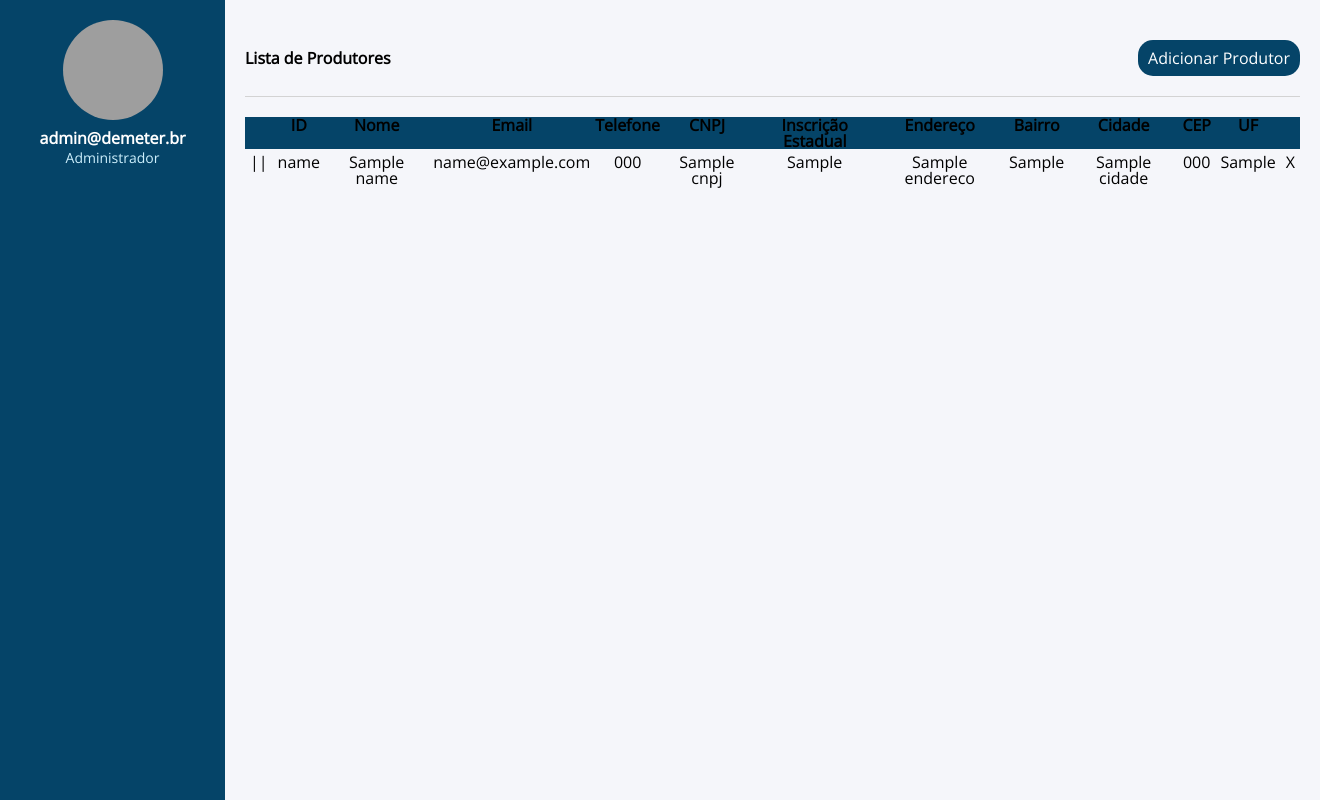
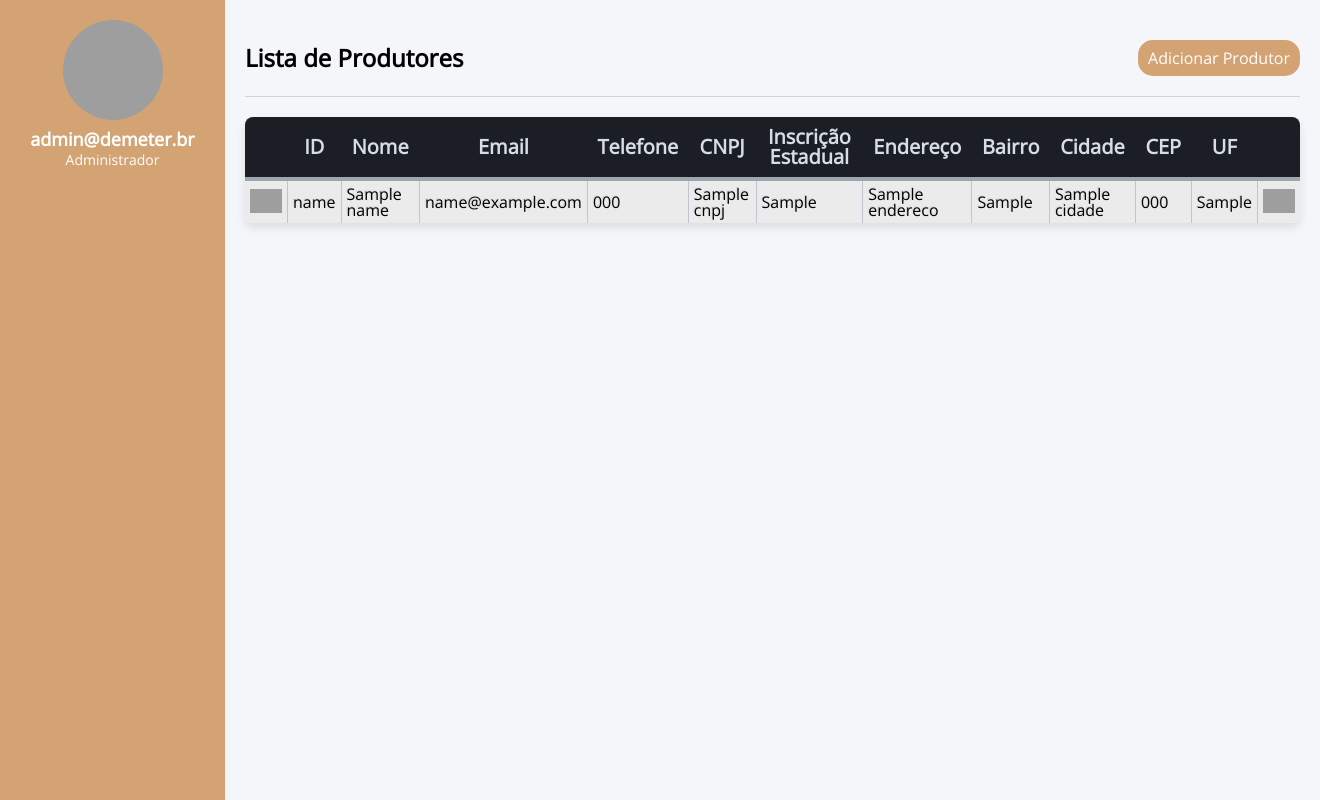
Before and after one commit to LinoMontagnon1/crud-demeter, a Flask app: template app/templates/crud.html in a window 1320 px wide. Run offline with Flask 3, Linux system fonts and the light colour scheme; the template is opened without the code that fills it: most values are stand-ins (such as "Sample title", 1, 10 or a date in 2020); grey boxes are pictures that could not be loaded.

Commit message:
style(crud): melhora o estilo nos arquivos HTML e CSS do crud

```diff
--- a/app/static/css/crud.css
+++ b/app/static/css/crud.css
@@ -1,4 +1,12 @@
 @import url('https://fonts.googleapis.com/css2?family=Open+Sans&display=swap');
+
+:root {
+    --verde-100: #e9edc9;
+    --verde-200: #ccd5ae;
+    --pastel: #fefae0;
+    --marrom-100: #faedcd;
+    --marrom-200: #d4a373;
+}
 
 * {
     list-style: none;
@@ -15,7 +23,7 @@ body {
 }
 
 .wrapper .sidebar {
-    background: rgb(5, 68, 104);
+    background: var(--marrom-200);
     position: fixed;
     top: 0;
     left: 0;
@@ -25,12 +33,12 @@ body {
     transition: all 0.5s ease;
 }
 
-.wrapper .sidebar .profile{
+.wrapper .sidebar .profile {
     margin-bottom: 30px;
     text-align: center;
 }
 
-.wrapper .sidebar .profile img{
+.wrapper .sidebar .profile img {
     display: block;
     width: 100px;
     height: 100px;
@@ -38,13 +46,14 @@ body {
     margin: 0 auto;
 }
 
-.wrapper .sidebar .profile h3{
+.wrapper .sidebar .profile h3 {
     color: #ffffff;
+    font-size: 18px;
     margin: 10px 0 5px;
 }
 
-.wrapper .sidebar .profile p{
-    color: rgb(206, 240, 253);
+.wrapper .sidebar .profile p {
+    color: #ffffff;
     font-size: 14px;
 }
 
@@ -60,34 +69,87 @@ body {
     border-bottom: 1px solid lightgray
 }
 
+.header h1 {
+    font-size: 24px;
+}
+
 .header span {
     color: #ffffff;
-    background-color: rgb(5, 68, 104);
+    background-color: var(--marrom-200);
     padding: 10px;
     margin-left: auto;
     border-radius: 15px;
 }
 
-/* h1 {
-    text-align: center;
-} */
-
-.tabela-produtores {
+/*** Table Styles **/
+.table-fill {
+    background: white;
+    border-radius: 8px;
+    border-collapse: collapse;
     margin: 20px auto;
+    padding: 5px;
+    box-shadow: 0 5px 10px rgba(0, 0, 0, 0.1);
 }
 
-thead {
-    padding: 20px;
+th {
+    color: #D5DDE5;
+    background: #1b1e24;
+    border-bottom: 4px solid #9ea7af;
+    /* border-right: 1px solid #343a45; */
+    font-size: 20px;
+    padding: 10px;
     vertical-align: middle;
-    background-color: rgb(5, 68, 104);
 }
 
-tbody {
-    vertical-align: middle;
-    border-color: inherit;
+th:first-child {
+    border-top-left-radius: 8px;
+}
+
+th:last-child {
+    border-top-right-radius: 8px;
+    border-right: none;
+}
+
+tr:hover td {
+    background: #4E5066;
+    color: #FFFFFF;
+    border-top: 1px solid #22262e;
+}
+
+tr:first-child {
+    border-top: none;
+}
+
+tr:last-child {
+    border-bottom: none;
+}
+
+tr:nth-child(odd) td {
+    background: #EBEBEB;
+}
+
+tr:nth-child(odd):hover td {
+    background: #4E5066;
+}
+
+tr:last-child td:first-child {
+    border-bottom-left-radius: 8px;
+}
+
+tr:last-child td:last-child {
+    border-bottom-right-radius: 8px;
 }
 
 td {
-    text-align: center;
+    background: #FFFFFF;
     padding: 5px;
+    text-align: left;
+    vertical-align: middle;
+    font-weight: 300;
+    text-shadow: -1px -1px 1px rgba(0, 0, 0, 0.1);
+    border-right: 1px solid #C1C3D1;
 }
+
+td:last-child {
+    border-right: 0px;
+}
--- a/app/templates/crud.html
+++ b/app/templates/crud.html
@@ -26,41 +26,41 @@
                 <span>Adicionar Produtor</span>
             </div>
 
-            <table class="tabela-produtores">
+            <table class="table-fill">
                 <thead>
                     <tr>
-                        <th>&nbsp;</th>
-                        <th>ID</th>
-                        <th>Nome</th>
-                        <th>Email</th>
-                        <th>Telefone</th>
-                        <th>CNPJ</th>
-                        <th>Inscrição Estadual</th>
-                        <th>Endereço</th>
-                        <th>Bairro</th>
-                        <th>Cidade</th>
-                        <th>CEP</th>
-                        <th>UF</th>
-                        <th>&nbsp;</th>
+                        <th class="">&nbsp;</th>
+                        <th class="">ID</th>
+                        <th class="">Nome</th>
+                        <th class="">Email</th>
+                        <th class="">Telefone</th>
+                        <th class="">CNPJ</th>
+                        <th class="">Inscrição Estadual</th>
+                        <th class="">Endereço</th>
+                        <th class="">Bairro</th>
+                        <th class="">Cidade</th>
+                        <th class="">CEP</th>
+                        <th class="">UF</th>
+                        <th class="">&nbsp;</th>
                     </tr>
                 </thead>
-                <tbody>
+                <tbody class="table-hover">
                     {% for doc in docs %}
                         {% set key = doc.keys()|first %}
                         <tr>
-                            <td>||</td>
-                            <td>{{ key }}</td>
-                            <td>{{ doc[key]['nome'] }}</td>
-                            <td>{{ doc[key]['email'] }}</td>
-                            <td>{{ doc[key]['telefone'] }}</td>
-                            <td>{{ doc[key]['cnpj'] }}</td>
-                            <td>{{ doc[key]['inscricaoEstadual'] }}</td>
-                            <td>{{ doc[key]['endereco'] }}</td>
-                            <td>{{ doc[key]['bairroDistrito'] }}</td>
-                            <td>{{ doc[key]['cidade'] }}</td>
-                            <td>{{ doc[key]['cep'] }}</td>
-                            <td>{{ doc[key]['uf'] }}</td>
-                            <td>X</td>
+                            <td class=""><img width="24" height="24" src="https://img.icons8.com/fluency-systems-regular/48/pencil-tip.png" alt="pencil-tip"/></td>
+                            <td class="">{{ key }}</td>
+                            <td class="">{{ doc[key]['nome'] }}</td>
+                            <td class="">{{ doc[key]['email'] }}</td>
+                            <td class="">{{ doc[key]['telefone'] }}</td>
+                            <td class="">{{ doc[key]['cnpj'] }}</td>
+                            <td class="">{{ doc[key]['inscricaoEstadual'] }}</td>
+                            <td class="">{{ doc[key]['endereco'] }}</td>
+                            <td class="">{{ doc[key]['bairroDistrito'] }}</td>
+                            <td class="">{{ doc[key]['cidade'] }}</td>
+                            <td class="">{{ doc[key]['cep'] }}</td>
+                            <td class="">{{ doc[key]['uf'] }}</td>
+                            <td class=""><img width="24" height="24" src="https://img.icons8.com/fluency-systems-regular/48/delete-trash--v3.png" alt="delete-trash--v3"/></td>
                         </tr>
                     {% endfor %}
                 </tbody>
```
